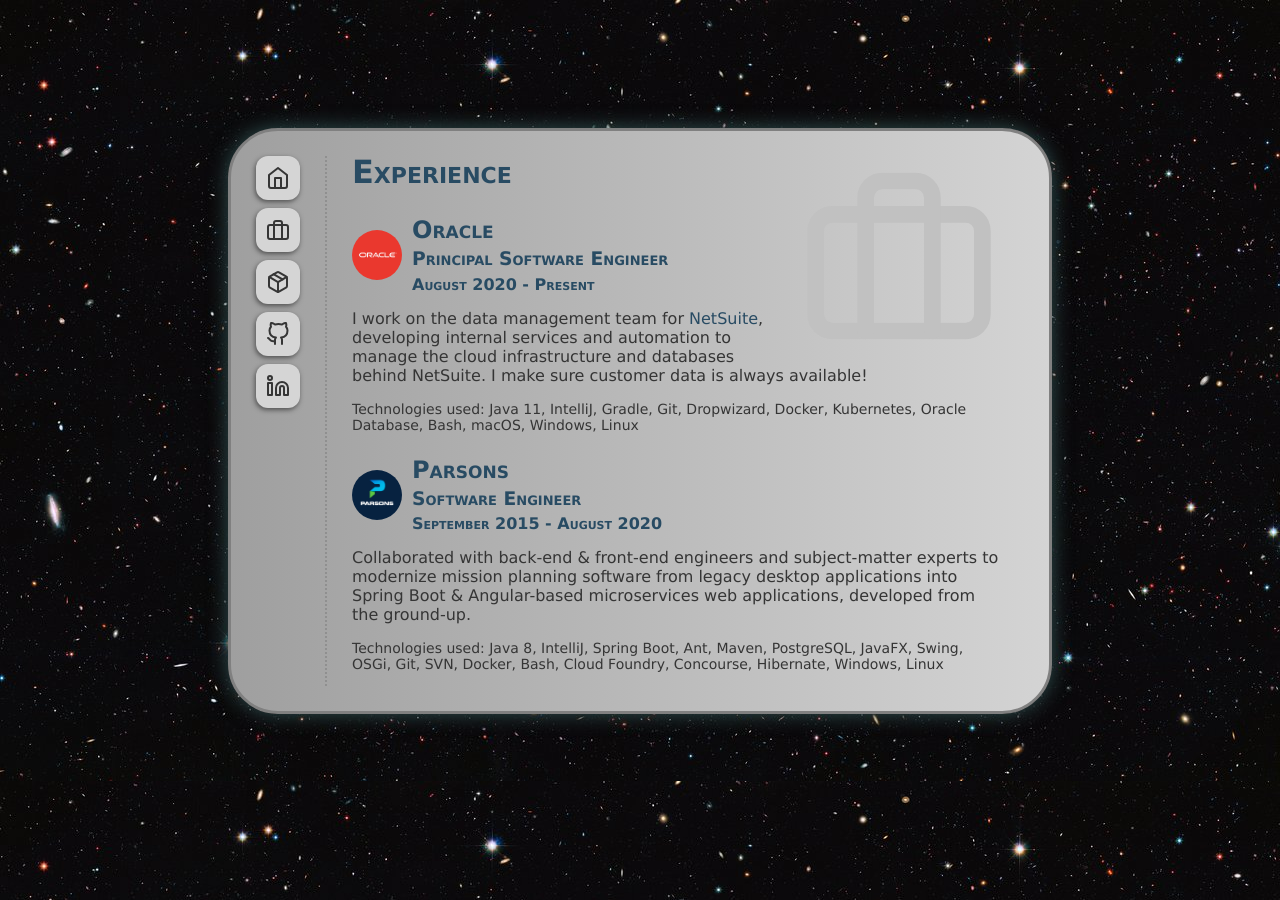
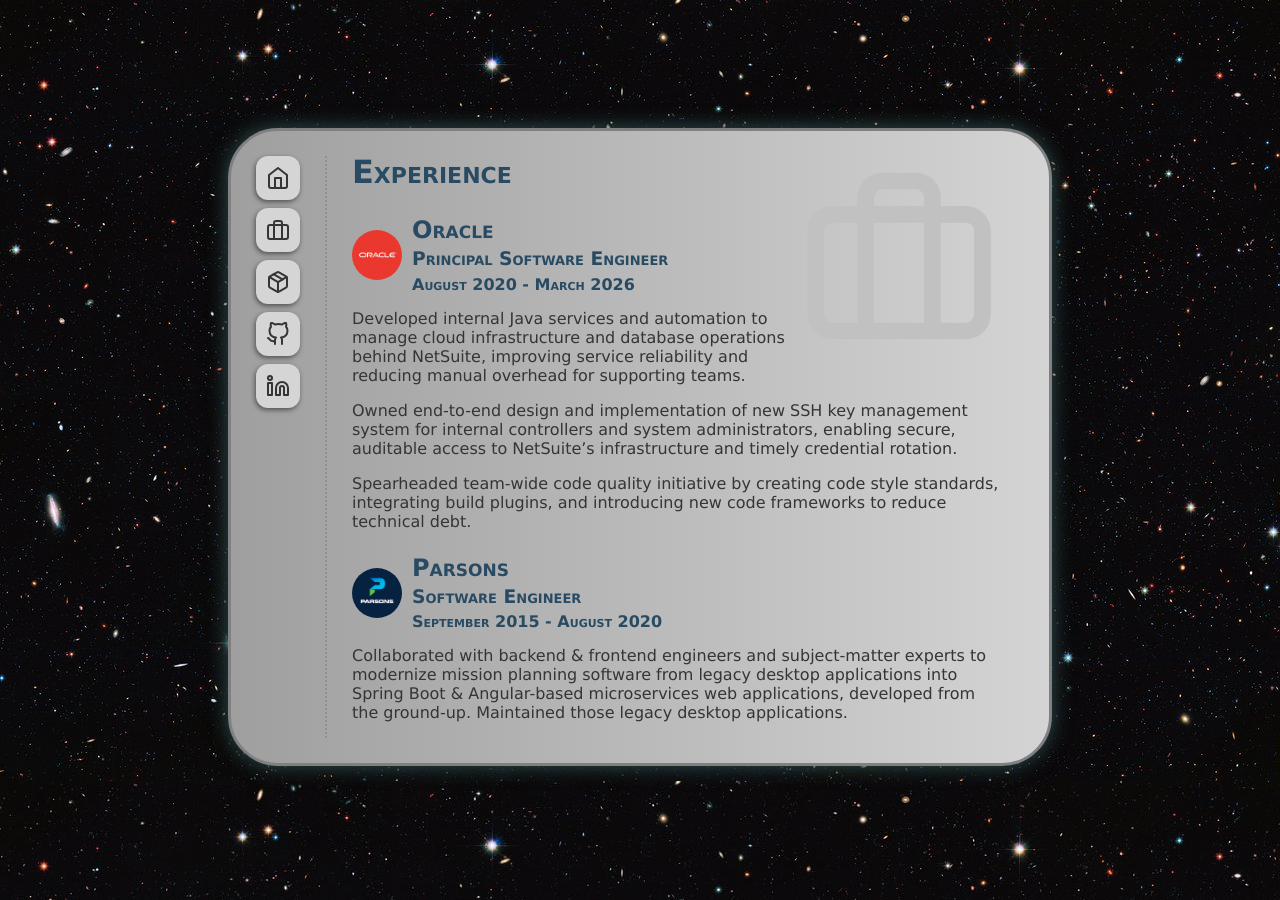
Before and after one commit to ClockVapor/ClockVapor.github.io, a Jekyll site: the page built from experience.md, in a window 1280 px wide. Built offline with Jekyll 4.4.1, drawn with Linux system fonts in a browser that asks for light colours.

Commit message:
Update experience page

```diff
--- a/_config.yml
+++ b/_config.yml
@@ -1,6 +1,6 @@
 title: Nick Lowery
 description: >-
-  Nick Lowery, Senior Software Engineer from Colorado, United States
+  Nick Lowery, Principal Software Engineer from Colorado, United States
 baseurl: ""
 url: "https://nicklowery.codes"
 github_username: ClockVapor
--- a/experience.md
+++ b/experience.md
@@ -2,14 +2,14 @@
 title: Experience
 layout: page
 header: |-
-    <svg xmlns="http://www.w3.org/2000/svg" width="200" height="200" viewBox="0 0 24 24" fill="none"
-         stroke="#c1c1c1"
-         stroke-width="2" stroke-linecap="round" stroke-linejoin="round"
-         class="watermark feather feather-briefcase">
-        <rect x="2" y="7" width="20" height="14" rx="2" ry="2"></rect>
-        <path d="M16 21V5a2 2 0 0 0-2-2h-4a2 2 0 0 0-2 2v16"></path>
-    </svg>
-    <h1>Experience</h1>
+  <svg xmlns="http://www.w3.org/2000/svg" width="200" height="200" viewBox="0 0 24 24" fill="none"
+       stroke="#c1c1c1"
+       stroke-width="2" stroke-linecap="round" stroke-linejoin="round"
+       class="watermark feather feather-briefcase">
+      <rect x="2" y="7" width="20" height="14" rx="2" ry="2"></rect>
+      <path d="M16 21V5a2 2 0 0 0-2-2h-4a2 2 0 0 0-2 2v16"></path>
+  </svg>
+  <h1>Experience</h1>
 ---
 
 <ul class="work">
@@ -19,19 +19,23 @@ header: |-
             <div class="work-title">
                 <h2>Oracle</h2>
                 <h3>Principal Software Engineer</h3>
-                <h4>August 2020 - Present</h4>
+                <h4>August 2020 - March 2026</h4>
             </div>
         </div>
         <div class="work-info">
             <p>
-                I work on the data management team for
-                <a href="https://www.netsuite.com" target="_blank">NetSuite</a>, developing
-                internal services and automation to manage the cloud infrastructure and databases behind
-                NetSuite. I make sure customer data is always available!
+                Developed internal Java services and automation to manage cloud infrastructure and database operations
+                behind NetSuite, improving service reliability and reducing manual overhead for supporting teams.
             </p>
-            <p class="technologies-used">
-                Technologies used: Java 11, IntelliJ, Gradle, Git, Dropwizard, Docker, Kubernetes,
-                Oracle Database, Bash, macOS, Windows, Linux
+            <p>
+                Owned
+                end-to-end design and implementation of new SSH key management system for internal controllers and
+                system administrators, enabling secure, auditable access to NetSuite’s infrastructure and timely
+                credential rotation.
+            </p>
+            <p>
+                Spearheaded team-wide code quality initiative by creating code style standards,
+                integrating build plugins, and introducing new code frameworks to reduce technical debt.
             </p>
         </div>
     </li>
@@ -46,13 +50,9 @@ header: |-
         </div>
         <div class="work-info">
             <p>
-                Collaborated with back-end & front-end engineers and subject-matter experts to modernize
-                mission planning software from legacy desktop applications into Spring Boot & Angular-based
-                microservices web applications, developed from the ground-up.
-            </p>
-            <p class="technologies-used">
-                Technologies used: Java 8, IntelliJ, Spring Boot, Ant, Maven, PostgreSQL, JavaFX, Swing, OSGi,
-                Git, SVN, Docker, Bash, Cloud Foundry, Concourse, Hibernate, Windows, Linux
+                Collaborated with backend & frontend engineers and subject-matter experts to modernize mission planning
+                software from legacy desktop applications into Spring Boot & Angular-based microservices web
+                applications, developed from the ground-up. Maintained those legacy desktop applications.
             </p>
         </div>
     </li>
```
Also changed, not shown: Gemfile (+14 -6 lines), Gemfile.lock, 1 other file.
